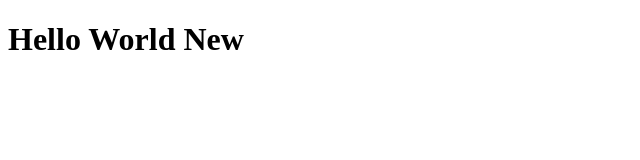
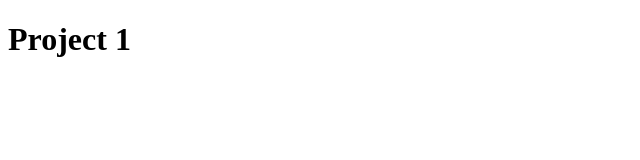
Before and after one commit to mahabeer/gitpractice, a plain HTML site: page index.html in a window 1280 px wide. Shown: the whole page, without its empty margins (0-640 px from the left). Drawn offline with Linux system fonts and the light colour scheme.

Commit message:
Second Commit

```diff
--- a/index.html
+++ b/index.html
@@ -7,6 +7,6 @@
     <title>Document</title>
 </head>
 <body>
-    <h1>Hello World New</h1>
+    <h1>Project 1</h1>
 </body>
 </html>
```
